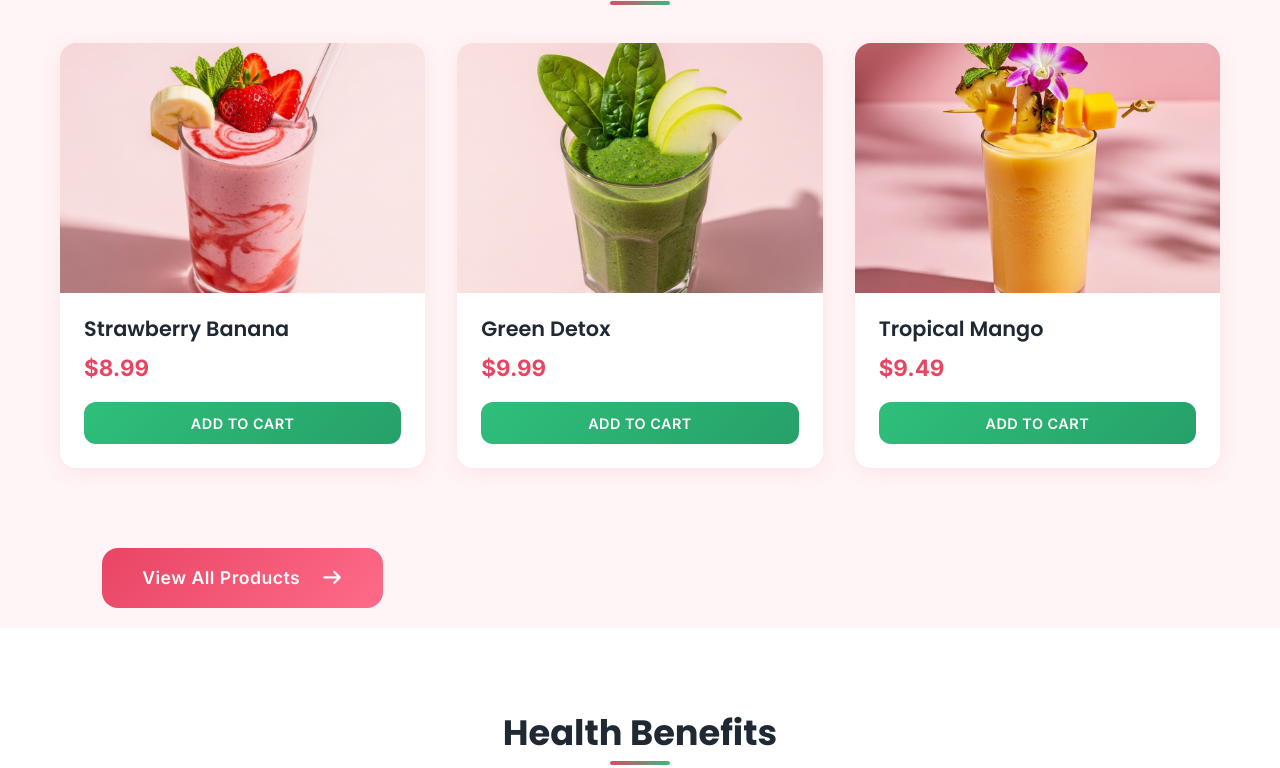
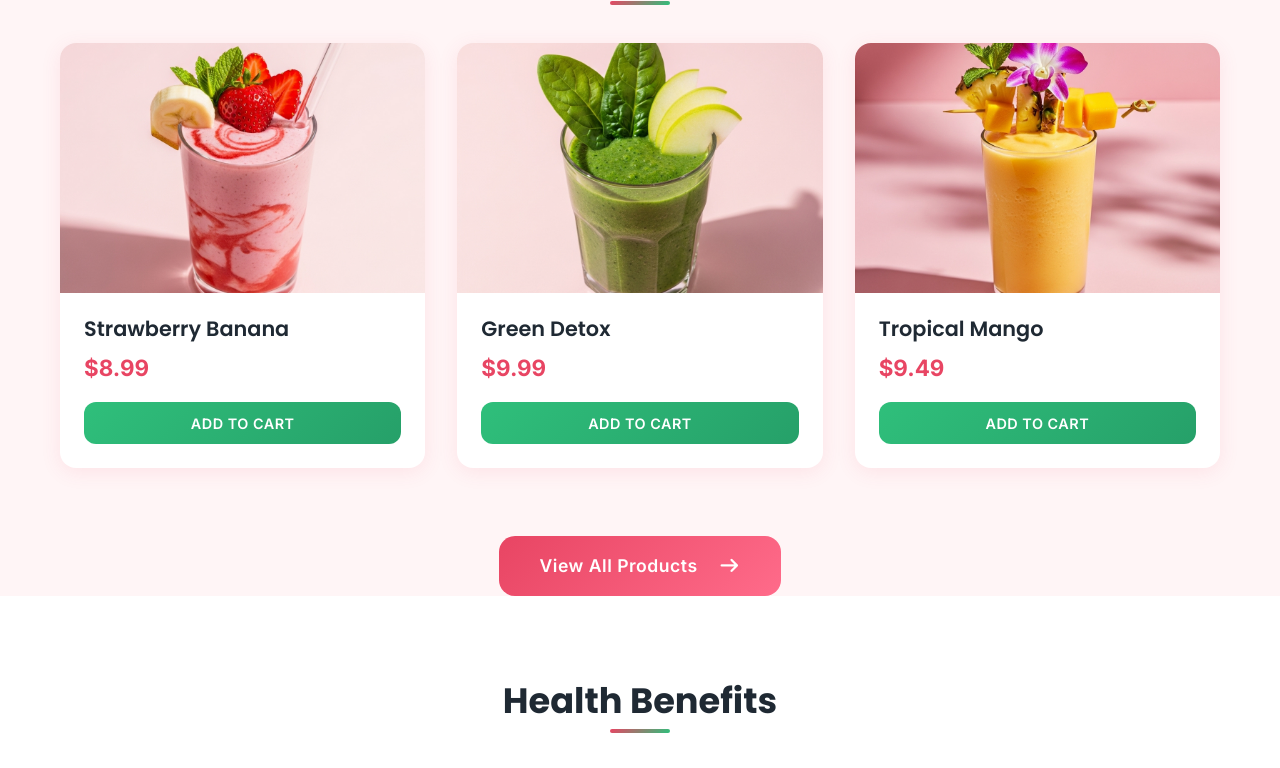
Before and after one commit to wafaahammad5/Bliss-Bites, a plain HTML site: page index.html in a window 1280 px wide. Shown: the part 739-1507 px from the top of the page. Drawn offline with Linux system fonts and the light colour scheme.

Commit message:
fix product button style

```diff
--- a/index.html
+++ b/index.html
@@ -55,7 +55,7 @@
           <section class="featured-products">
             <div class="container">
                 <h2 class="section-title">Featured Products</h2>
-                <div class="products-grid">
+                <divg class="products-grid">
                     <div class="product-card">
                         <img src="assets/product1.png" alt="Strawberry Banana Smoothie" class="product-image">
                         <div class="product-content">
@@ -80,11 +80,10 @@
                             <button class="add-to-cart-btn">Add to Cart</button>
                         </div>
                     </div>
+                </div>
                     <div class="products-btn">
                         <a href="products.html" class="cta-button">View All Products <i class="fa-solid fa-arrow-right" style="color: #ffffff;"></i></a>
                     </div>
-                    </div>
-                </div>
             </div>
      <!-- Benefits -->
             <section class="benefits">
--- a/style.css
+++ b/style.css
@@ -344,11 +344,7 @@ a {
 }
 
 .products-btn {
-    /* margin: 2rem;
-    grid-column: 1/3;
-    justify-self: self-end; */
     margin-top: 3rem;
-    /* margin-left: 4rem; */
     display: flex;
     justify-content: center;
 
```
